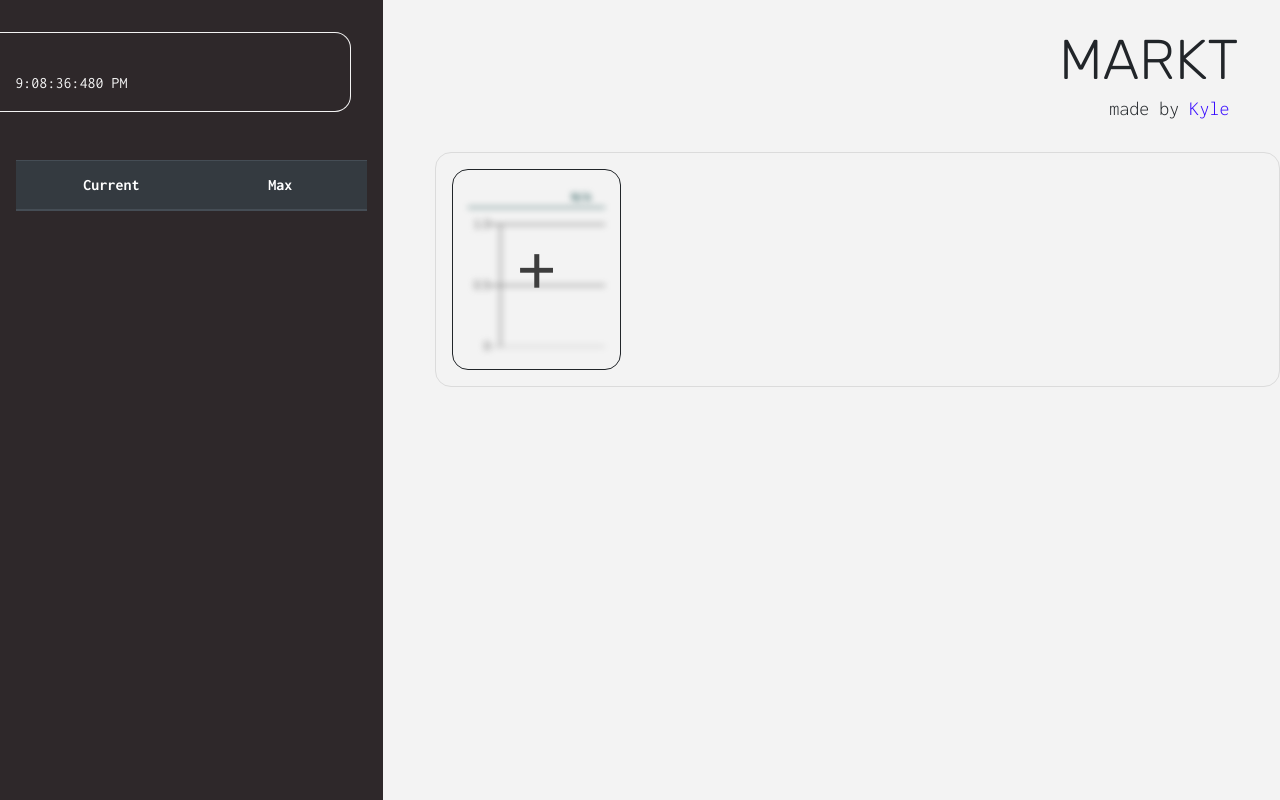
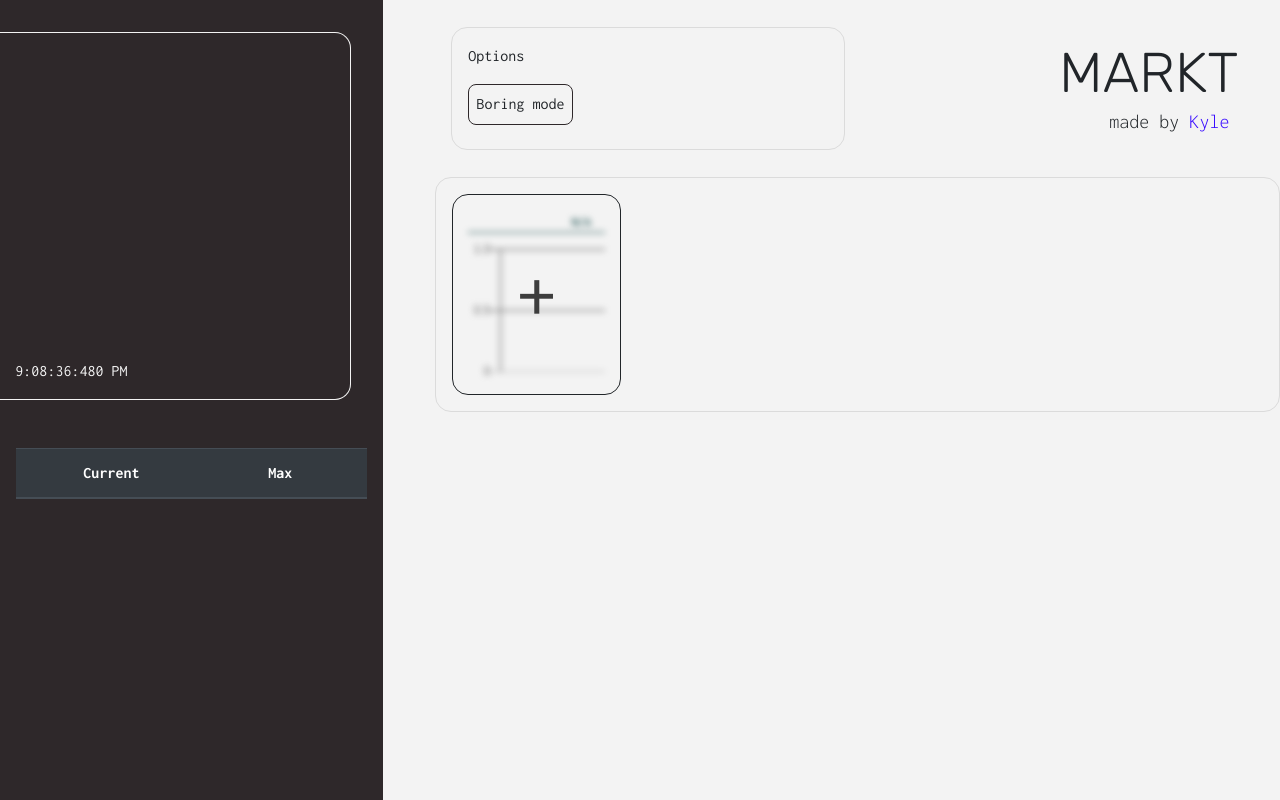
Before and after one commit to vxsl/markt-web, a Vue app: page / in a window 1280 px wide. Built offline with nearby package versions, Linux system fonts and the light colour scheme.

Commit message:
added toggle for boring/insane mode

```diff
--- a/src/App.vue
+++ b/src/App.vue
@@ -1,53 +1,16 @@
 <template>
   <div id="app" class="bg-light min-vh-100">
-      <div id="nav-container" fixed="top">
-        <b-navbar id="nav">
-          <b-navbar-nav class="ml-auto" id="right-items">
-            <div id="markt-title" class="display-4">MARKT</div>
-            <div id="markt-subtitle" class="lead">made by <a href="https://kylegrimsrudma.nz">Kyle</a></div>
-          </b-navbar-nav>
-        </b-navbar>
-      </div>
     <router-view/>
   </div>
 </template>
 
-<style lang="scss">
+
+<style lang="scss" scoped>
 @import '@/scss/custom.scss';
-
 #app {
   font-family: Inconsolata, Courier, monospace;
   letter-spacing:0.001em;
   transition: background 1s;
 }
-#right-items {
-  display:block;
-  float:right;
-  text-align:right;
-  font-weight:700;
-}
-#nav-container {
-  position:relative;
-  z-index:4;
-  width:100%;
-  padding-top:1.2em;
-  padding-bottom:1.2em;
-  padding-right:2%;
-  user-select:none;
-  #markt-title {
-    font-family:Rubik;
-    font-weight:100;
-  }
-  #markt-subtitle {
-    margin-right:5%;
-  }
-}
 
-.nav-link {
-  color:theme-color("primary") !important;
-}
-
-a:hover {
-  font-weight:700;
-}
 </style>
--- a/src/components/Log.vue
+++ b/src/components/Log.vue
@@ -28,7 +28,6 @@ export default {
 
 .log-container {
   padding:1em;
-  max-height:100;
   overflow:hidden;
   user-select:text;
   .log-line {
--- a/src/components/PositionCard.vue
+++ b/src/components/PositionCard.vue
@@ -5,7 +5,7 @@
                 <h2>{{ticker}}</h2>
             </div>
             <!-- <canvas></canvas> -->
-            <PositionChart :position='position'/>
+            <PositionChart :position='position' :insane="insane"/>
         </div>
     </div>
 </template>
@@ -22,7 +22,8 @@ export default {
         ticker: String,
         position: {
 
-        }
+        },
+        insane: Boolean
     },
     components: {
         PositionChart
--- a/src/components/PositionChart.vue
+++ b/src/components/PositionChart.vue
@@ -16,10 +16,9 @@ export default {
   created() {
     /* console.log('here')
     console.dir(this.position) */
-    this.simulateAction = true;
   },
   props: {
-    simulateAction: Boolean,
+    insane: Boolean,
     position: {
 
     },
@@ -38,7 +37,7 @@ export default {
       let p = this.position
 
       let newQuote = await p.quoter.quote()
-      if (this.simulateAction) {
+      if (this.insane) {
         newQuote.data.stocks[0].price += Math.random()
       }
       let newTimestamp = Date.parse(newQuote.generatedTimestamp).toString()
--- /dev/null
+++ b/src/components/ToggleButton.vue
@@ -0,0 +1,125 @@
+<template>
+  <div class="d-flex align-items-center">
+    <input @click="toggle" ref="toggle" id="toggle" class="tgl" type="checkbox" />
+    <label class="tgl-btn" :data-tg-off="offText" :data-tg-on="onText" for="toggle"/>
+  </div>
+</template>
+
+<script>
+export default {
+    props: {
+        onText: String,
+        offText: String
+    },
+    methods: {
+        toggle() {
+            this.$emit('toggled', this.$refs.toggle.checked)
+        }
+    }
+}
+</script>
+
+<style lang="scss" scoped>
+@import "@/scss/custom.scss";
+
+/* Loosely adapted from @mallendeo's codepen:
+https://codepen.io/mallendeo/pen/eLIiG */
+
+.tgl {
+  display: none;
+  &,
+  &:after,
+  &:before,
+  & *,
+  & *:after,
+  & *:before,
+  & + .tgl-btn {
+    box-sizing: border-box;
+    &::selection {
+      background: none;
+    }
+  }
+
+  + .tgl-btn {
+    padding:2%;
+    position: relative;
+    cursor: pointer;
+    user-select: none;
+    &:after,
+    &:before {
+      position: relative;
+      display: block;
+      content: "";
+      height: 100%;
+    }
+
+    &:after {
+      opacity:1;
+    }
+
+    &:before {
+      display: none;
+    }
+  }
+
+  &:checked + .tgl-btn:after {
+    opacity:0.5;
+  }
+
+  + .tgl-btn {
+    overflow: hidden;
+    border-radius:0.5em;
+    border:solid;
+    border-width:1px;
+    border-color:theme-color('dark');
+    backface-visibility: hidden;
+    transition: all 0.2s ease;
+    background: transparent;
+    &:after,
+    &:before {
+      display: inline-block;
+      transition: all 0.2s ease;
+      text-align: center;
+    }
+
+    &:after {
+      opacity:0;
+      display:none;
+      content: attr(data-tg-on);
+    }
+
+    &:before {
+    display:block;
+      opacity:1;
+      content: attr(data-tg-off);
+
+    }
+
+    &:active {
+      background: #888;
+      &:before {
+        opacity:0.5;
+      }
+    }
+  }
+
+  &:checked + .tgl-btn {
+    background:theme-color("primary");
+    color:theme-color("light");
+    &:before {
+        display:none;
+      opacity:0;
+    }
+
+    &:after {
+        display:block;
+      opacity:1;
+    }
+
+    &:active:after {
+      opacity:0.5;
+    }
+  }
+}
+
+</style>
--- a/src/views/Home.vue
+++ b/src/views/Home.vue
@@ -1,5 +1,19 @@
 <template>
   <div id="page">
+
+    <div id="nav-container" fixed="top">
+      <b-navbar id="nav">
+        <div id="options" class="module">
+          <p>Options</p>
+          <ToggleButton @toggled="toggleInsane" class="option-button" onText="Insane mode" offText="Boring mode" />
+        </div>
+        <b-navbar-nav class="ml-auto" id="right-items">
+          <div id="markt-title" class="display-4">MARKT</div>
+          <div id="markt-subtitle" class="lead">made by <a href="https://kylegrimsrudma.nz">Kyle</a></div>
+        </b-navbar-nav>
+      </b-navbar>
+    </div>
+
     <div class="sidebar bg-dark text-light">
       <div id="logContainer">
           <Log id="log" ref="log"/>
@@ -25,7 +39,7 @@
       </div>
     </div>
     <div class="chartTable module" id="positionsTable">
-      <PositionCard v-for="position in positions" :key="position.ticker" :ticker="position.ticker" :position="position" @newPositionCard="newPositionCard"/>
+      <PositionCard v-for="position in positions" :key="position.ticker" :ticker="position.ticker" :position="position" :insane="insane" @newPositionCard="newPositionCard"/>
       <DummyCard ref="dummy" @newPosition="newPosition"/>
     </div>
   </div>
@@ -41,7 +55,7 @@ require('@/js/charts/charts.js') */
 //require('@/js/app/app.js')
 const appLink = require('@/js/app/appLink.js')
 //require('@/js/data/knownSymbols.js')
-
+import ToggleButton from '@/components/ToggleButton.vue'
 import Log from '@/components/Log.vue'
 import Clock from '@/components/Clock.vue'
 import PositionCard from '@/components/PositionCard.vue'
@@ -54,12 +68,14 @@ export default {
     PositionCard,
     DummyCard,
     Log,
-    Clock
+    Clock,
+    ToggleButton
   },
   data() {
         return {
           positions: [],
-          examples: []
+          examples: [],
+          insane: false
         }
     },
   mounted() {
@@ -75,6 +91,9 @@ export default {
     },
     newPositionCard(card) {
       console.dir(card)
+    },
+    toggleInsane(insane) {
+      this.insane = insane
     }
   }
 }
@@ -94,7 +113,7 @@ export default {
   border-right:solid;
   border-right-width:1px;
   #log {
-    max-height:40vh;
+    height:40vh;
     padding-left:0;
     margin:0.2em;
   }
@@ -194,4 +213,45 @@ canvas {
     margin:0;
 }
 
+
+#options {
+  padding:1em;
+  width:50%;
+  .option-button {
+    width:auto
+  }
+}
+
+#right-items {
+  display:block;
+  float:right;
+  text-align:right;
+  font-weight:700;
+}
+#nav-container {
+  position:relative;
+  z-index:4;
+  width:66%;
+  float:right;
+  padding-top:1.2em;
+  padding-bottom:1.2em;
+  padding-right:2%;
+  user-select:none;
+  #markt-title {
+    font-family:Rubik;
+    font-weight:100;
+  }
+  #markt-subtitle {
+    margin-right:5%;
+  }
+}
+
+.nav-link {
+  color:theme-color("primary") !important;
+}
+
+a:hover {
+  font-weight:700;
+}
+
 </style>
```
